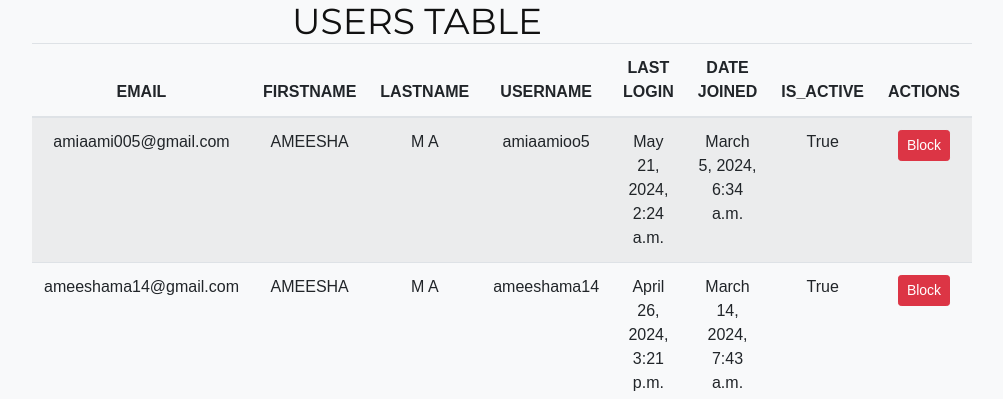
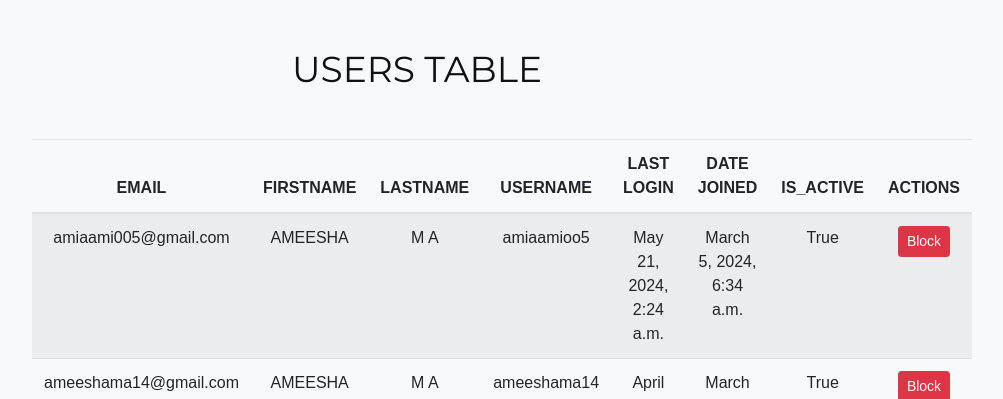
Before and after one commit to myself-ameesha/Ecommerce_project, a Django app: page /adminn/users/ in a window 1280 px wide. Shown: the part 144-543 px from the top of the page, without its empty margins (223-1226 px from the left). Run offline with Django 4.2, Linux system fonts and the light colour scheme; a user stored in the database is signed in; data comes from the database, SQL or seed files in the repository; some libraries are stand-ins or nearby versions.

Commit message:
users.html

```diff
--- a/templates/adminn/users.html
+++ b/templates/adminn/users.html
@@ -3,7 +3,7 @@
 {% include 'includes/alerts.html' %}
 
 <div class="container">
-    <h2>USERS TABLE</h2>
+    <h2 class="pt-5 pb-5">USERS TABLE</h2>
     <table class="table table-striped">
         <thead>
             <tr>
```
